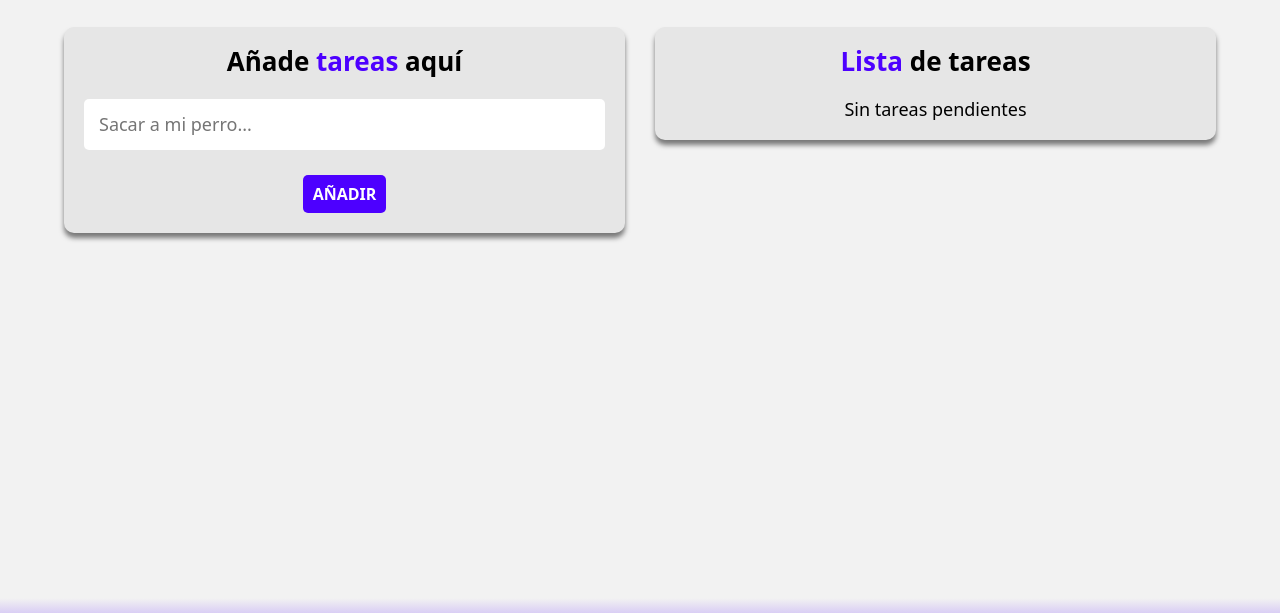
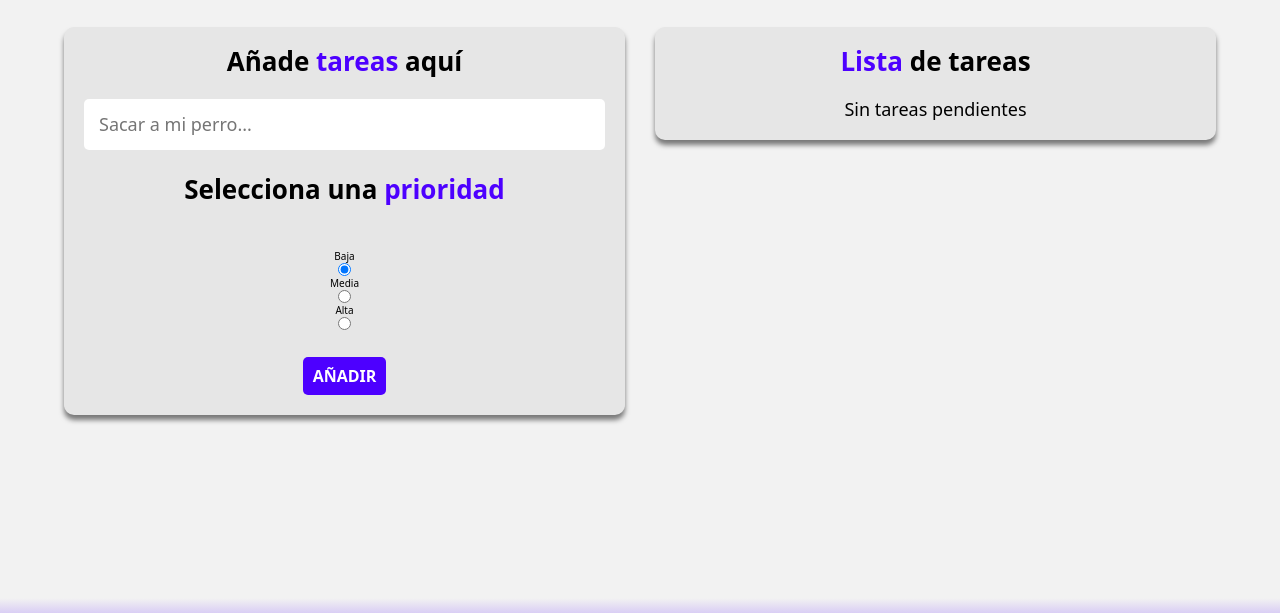
Before and after one commit to Carrisonn/TODO-App, a website built with Vite: page index.html in a window 1280 px wide. Shown: the part 102-715 px from the top of the page. Built offline with nearby package versions, Linux system fonts and the light colour scheme.

Commit message:
added: structure to determine task priority

```diff
--- a/index.html
+++ b/index.html
@@ -12,6 +12,7 @@
   <link rel="stylesheet" href="src/css/normalize.css">
   <link rel="preload" href="src/css/styles.css" as="style">
   <link rel="stylesheet" href="src/css/styles.css">
+  <script type="module" src="src/js/main.js"></script>
 </head>
 
 <body>
@@ -24,6 +25,22 @@
         <h2 class="subtitle">Añade <span class="primary-color ">tareas</span> aquí</h2>
         <form id="form" class="form">
           <input type="text" id="input-task" placeholder="Sacar a mi perro...">
+
+          <h2 class="subtitle">Selecciona una <span class="primary-color">prioridad</span></h2>
+          <div class="div-select-priority-container">
+            <div class="priority-field">
+              <label for="low-priority">Baja</label>
+              <input id="low-priority" type="radio" name="task-priority" value="low" checked>
+            </div>
+            <div class="priority-field">
+              <label for="medium-priority">Media</label>
+              <input id="medium-priority" type="radio" name="task-priority" value="medium">
+            </div>
+            <div class="priority-field">
+              <label for="hight-priority">Alta</label>
+              <input id="hight-priority" type="radio" name="task-priority" value="hight">
+            </div>
+          </div>
           <button id="btn-add-tasks" class="btn-add-tasks" type="submit">Añadir</button>
         </form>
       </div>
@@ -40,7 +57,6 @@
   <footer>
     <p>Made with ❤️ by </p><a href="https://github.com/Carrisonn" class="footer-link" target="_blank">Carrison</a>
   </footer>
-  <script type="module" src="src/js/main.js"></script>
 </body>
 
 </html>
```
